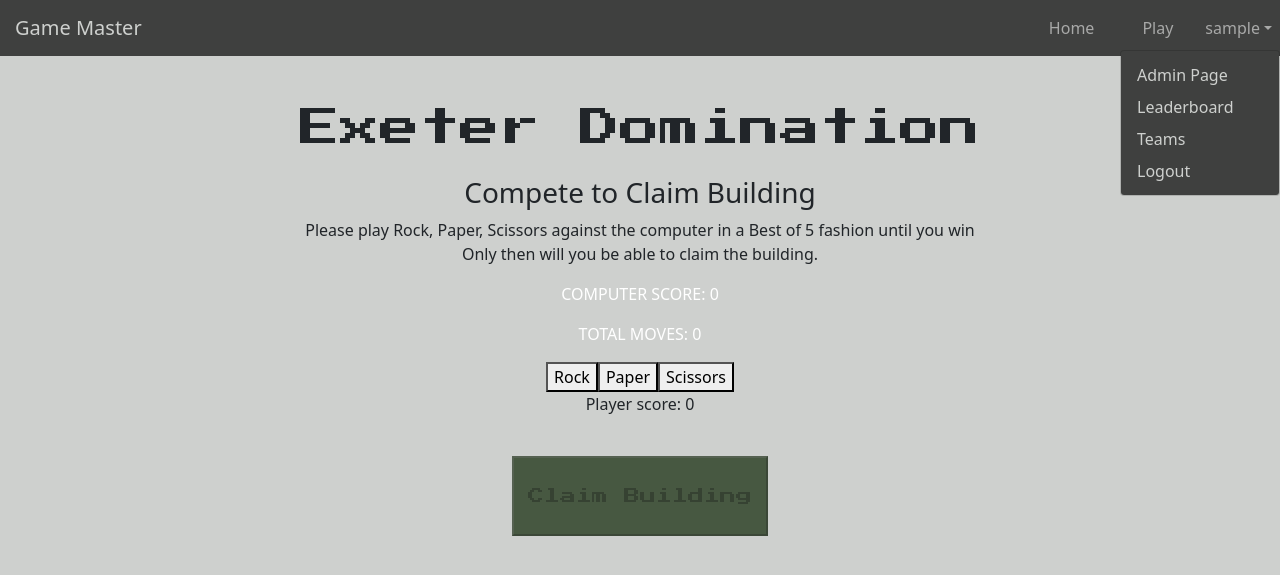
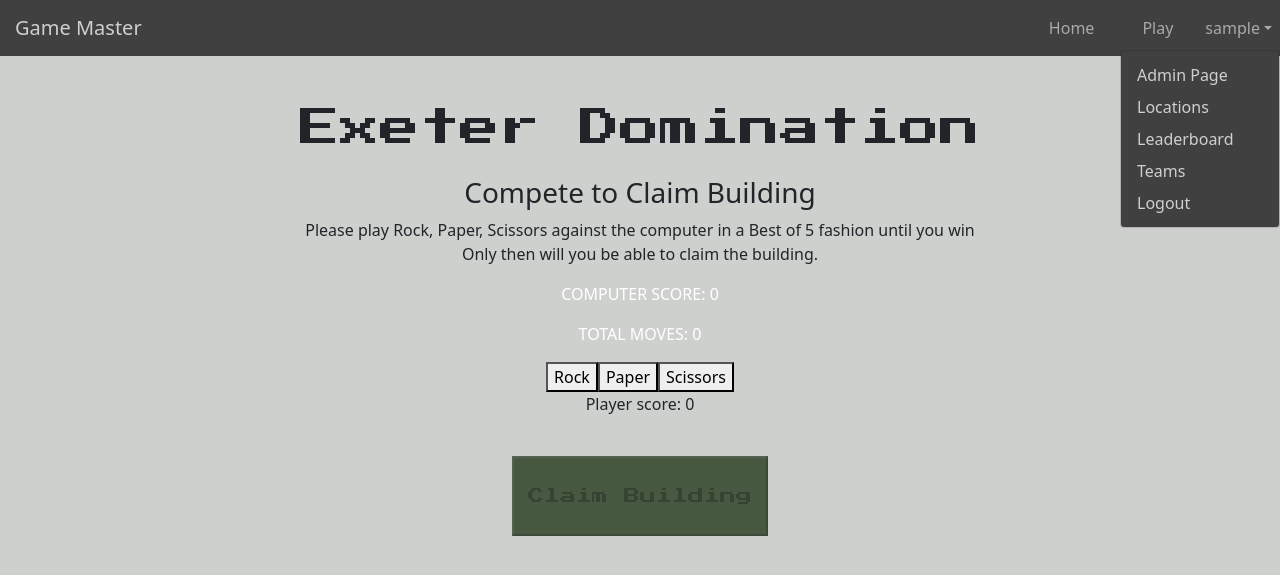
Before and after one commit to TreeveWhite/ecm2434-project, a Django app: page /game in a window 1280 px wide, after a click that opens the changed part. Shown: the top 575 px of the page. Run offline with Django 4.2, Linux system fonts and the light colour scheme; the visitor is signed in with stand-in values (Sample User, id 1).

Commit message:
Added Locations to Nav

```diff
--- a/TheProject/exeterDomination/templates/exeterDomination/navbar.html
+++ b/TheProject/exeterDomination/templates/exeterDomination/navbar.html
@@ -29,6 +29,7 @@
                     {% if request.user.is_staff or request.user.is_superuser %}
                         <li><a class="dropdown-item" href="admin">Admin Page</a></li>
                     {% endif %}
+                    <li><a class="dropdown-item" href="locations">Locations</a></li>
                     <li><a class="dropdown-item" href="leaderboard">Leaderboard</a></li>
                     <li><a class="dropdown-item" href="teams">Teams</a></li>
                     <li><a class="dropdown-item" href="logout">Logout</a></li>
```
Also changed, not shown: TheProject/exeterDomination/static/campusOpaic.png (added).
